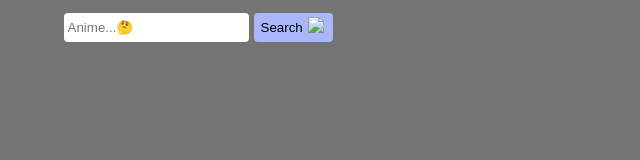
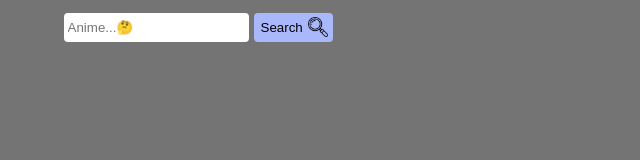
Before and after one commit to Maizo21/animeSearch, a plain HTML site: page index.html in a window 1280 px wide. Shown: the full height of the page, 0-640 px from the left. Drawn offline with Linux system fonts and the light colour scheme; the site is published under a folder, as on GitHub Pages, so addresses that start at the root find nothing.

Commit message:
icono de lupa

```diff
--- a/index.html
+++ b/index.html
@@ -13,7 +13,7 @@
       <div id="form">
         <input type="text" id="name" placeholder="Anime...🤔" maxlength="40" />
         <button id="button">Search</button
-        ><small><img src="/transparency.png" id="lupa" /></small>
+        ><small><img src="transparency.png" id="lupa" /></small>
       </div>
       <div id="cards-container"></div>
     </main>
```
